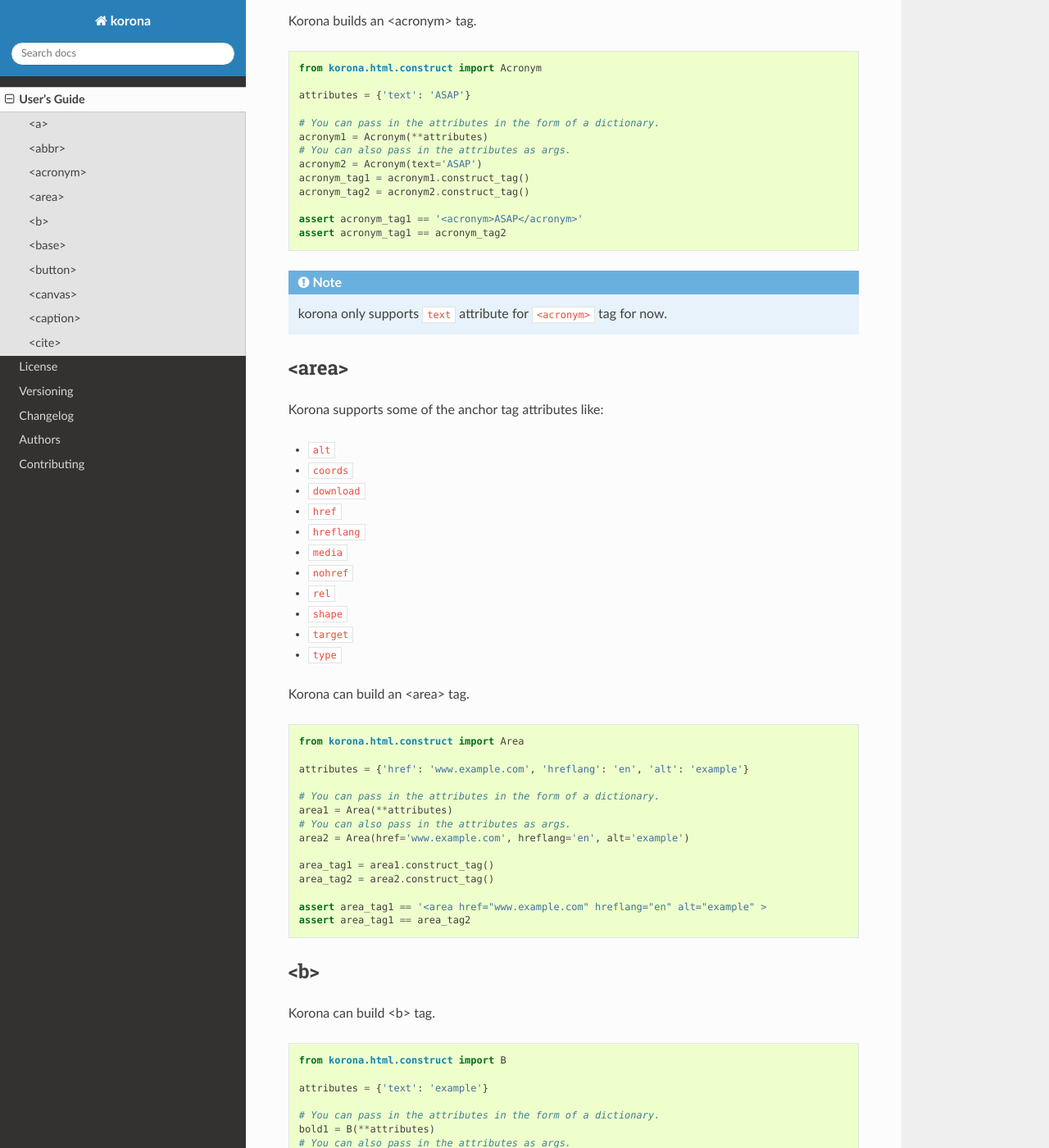
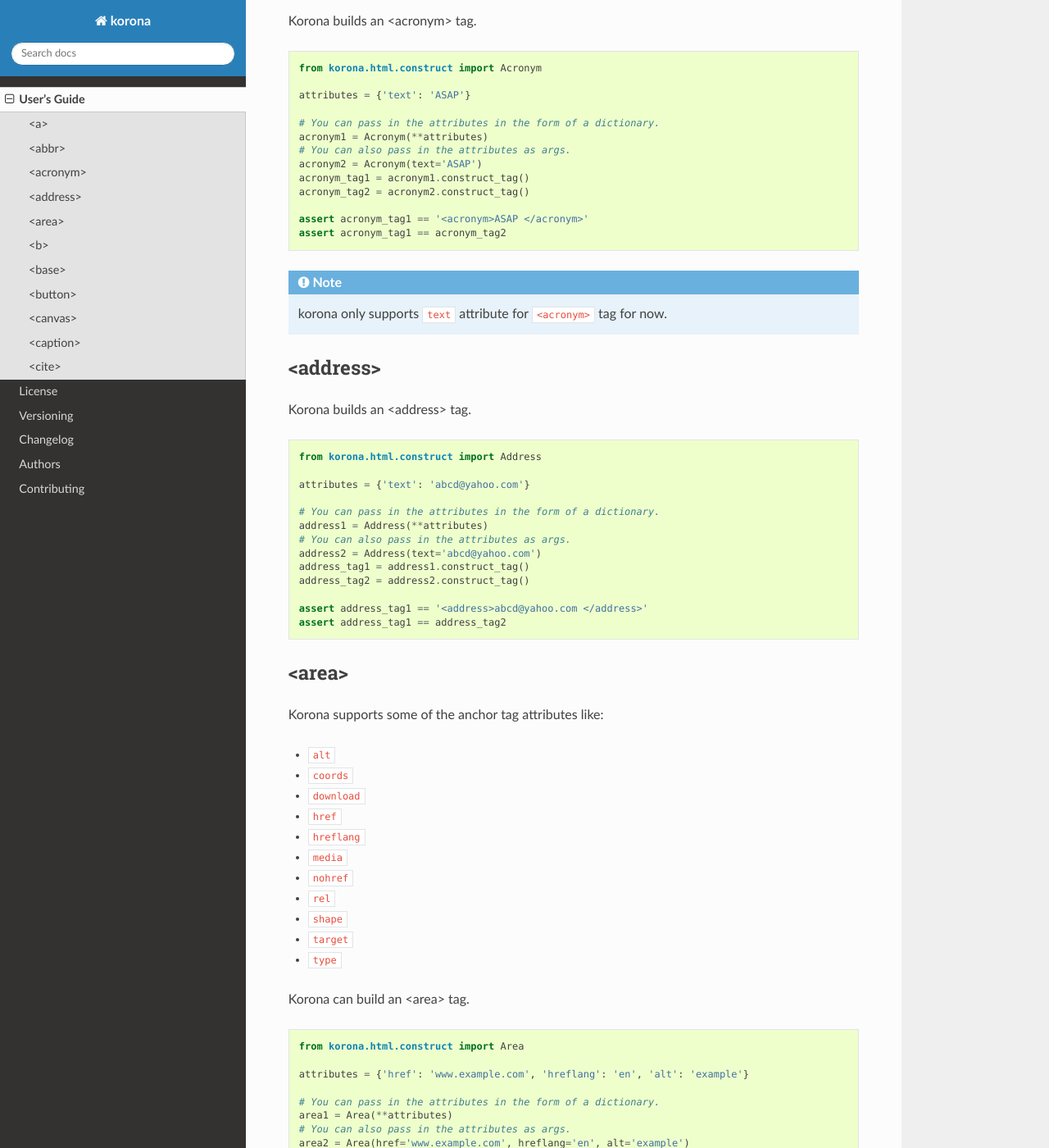
Before and after one commit to bharadwajyarlagadda/korona, a Sphinx documentation site: the page built from docs/guide.rst, in a window 1280 px wide and 1400 px high, scrolled down 1517 px. Shown: the whole window at 82% size. Built offline with Sphinx 7.4.7 and the Read the Docs theme 2.0.0, drawn with Linux system fonts in a browser that asks for light colours; the version number could not be read and is left out; some of the changed text lies outside the part shown.

Commit message:
Added documentation for constructing <address> tag

```diff
--- a/docs/guide.rst
+++ b/docs/guide.rst
@@ -84,11 +84,32 @@ Korona builds an <acronym> tag.
     acronym_tag1 = acronym1.construct_tag()
     acronym_tag2 = acronym2.construct_tag()
 
-    assert acronym_tag1 == '<acronym>ASAP</acronym>'
+    assert acronym_tag1 == '<acronym>ASAP </acronym>'
     assert acronym_tag1 == acronym_tag2
 
 
 .. note:: korona only supports ``text`` attribute for ``<acronym>`` tag for now.
+
+<address>
+---------
+
+Korona builds an <address> tag.
+
+.. code-block:: python
+
+    from korona.html.construct import Address
+
+    attributes = {'text': 'abcd@yahoo.com'}
+
+    # You can pass in the attributes in the form of a dictionary.
+    address1 = Address(**attributes)
+    # You can also pass in the attributes as args.
+    address2 = Address(text='abcd@yahoo.com')
+    address_tag1 = address1.construct_tag()
+    address_tag2 = address2.construct_tag()
+
+    assert address_tag1 == '<address>abcd@yahoo.com </address>'
+    assert address_tag1 == address_tag2
 
 <area>
 ------
@@ -145,7 +166,7 @@ Korona can build <b> tag.
     bold_tag1 = bold1.construct_tag()
     bold_tag2 = bold2.construct_tag()
 
-    assert bold_tag1 == '<b>example</b>'
+    assert bold_tag1 == '<b>example </b>'
     assert bold_tag1 == bold_tag2
 
 
```
